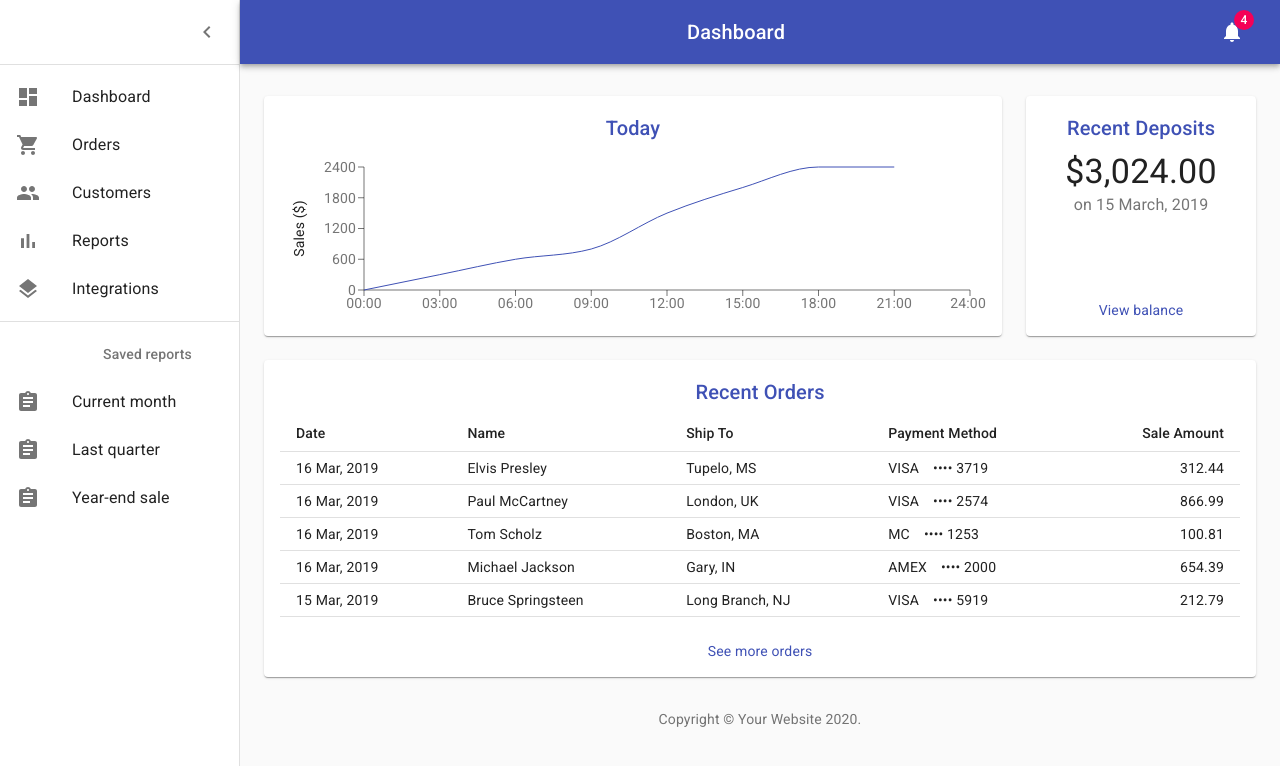
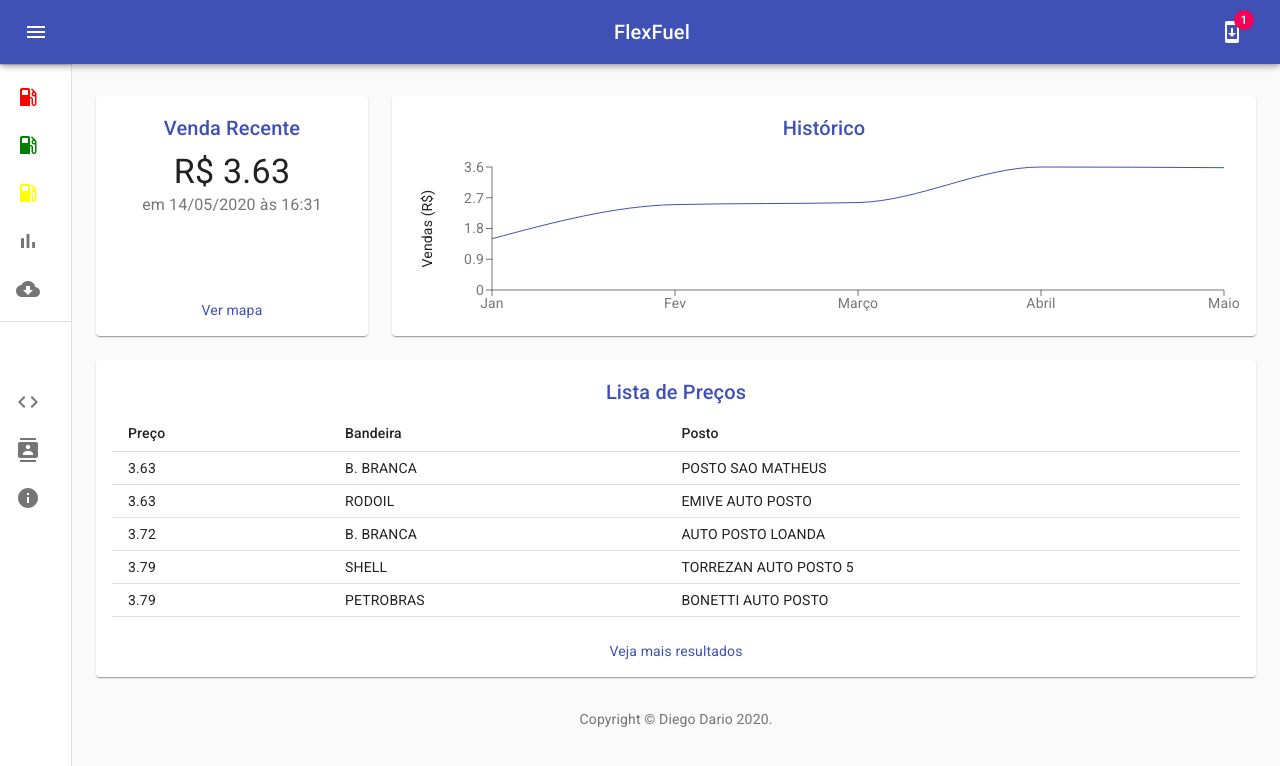
Before and after one commit to diegodario88/flexfuel, a React (Create React App) app: page / in a window 1280 px wide. Shown: the top 766 px of the page. Built offline with nearby package versions, Linux system fonts and the light colour scheme.

Commit message:
feat: added skeleton

```diff
--- a/src/components/chart/chart.component.jsx
+++ b/src/components/chart/chart.component.jsx
@@ -9,15 +9,12 @@ function createData(time, amount) {
 }
 
 const data = [
-  createData('00:00', 0),
-  createData('03:00', 300),
-  createData('06:00', 600),
-  createData('09:00', 800),
-  createData('12:00', 1500),
-  createData('15:00', 2000),
-  createData('18:00', 2400),
-  createData('21:00', 2400),
-  createData('24:00', undefined)
+  createData('Jan', 1.50),
+  createData('Fev', 2.50),
+  createData('Março', 2.56),
+  createData('Abril', 3.60),
+  createData('Maio', 3.58)
+
 ]
 
 export default function Chart() {
@@ -25,7 +22,7 @@ export default function Chart() {
 
   return (
     <React.Fragment>
-      <Title>Today</Title>
+      <Title>Histórico</Title>
       <ResponsiveContainer>
         <LineChart
           data={data}
@@ -43,7 +40,7 @@ export default function Chart() {
               position="left"
               style={{ textAnchor: 'middle', fill: theme.palette.text.primary }}
             >
-              Sales ($)
+              Vendas (R$)
             </Label>
           </YAxis>
           <Line type="monotone" dataKey="amount" stroke={theme.palette.primary.main} dot={false} />
--- a/src/components/dashboard/dashboard.component.jsx
+++ b/src/components/dashboard/dashboard.component.jsx
@@ -17,10 +17,10 @@ import Paper from '@material-ui/core/Paper'
 import Link from '@material-ui/core/Link'
 import MenuIcon from '@material-ui/icons/Menu'
 import ChevronLeftIcon from '@material-ui/icons/ChevronLeft'
-import NotificationsIcon from '@material-ui/icons/Notifications'
+import Refresh from '@material-ui/icons/SystemUpdate'
 import { mainListItems, secondaryListItems } from '../list-item/list-item.component'
 import Chart from '../chart/chart.component'
-import Deposits from '../deposits/deposits.component'
+import Sales from '../sales/sales.component'
 import Orders from '../orders/orders.component'
 
 function Copyright() {
@@ -28,7 +28,7 @@ function Copyright() {
     <Typography variant="body2" color="textSecondary" align="center">
       {'Copyright © '}
       <Link color="inherit" href="https://material-ui.com/">
-        Your Website
+        Diego Dario
       </Link>{' '}
       {new Date().getFullYear()}
       {'.'}
@@ -119,7 +119,7 @@ const useStyles = makeStyles((theme) => ({
 
 export default function Dashboard() {
   const classes = useStyles()
-  const [open, setOpen] = React.useState(true)
+  const [open, setOpen] = React.useState(false)
   const handleDrawerOpen = () => {
     setOpen(true)
   }
@@ -143,11 +143,11 @@ export default function Dashboard() {
             <MenuIcon />
           </IconButton>
           <Typography component="h1" variant="h6" color="inherit" noWrap className={classes.title}>
-            Dashboard
+            FlexFuel
           </Typography>
           <IconButton color="inherit">
-            <Badge badgeContent={4} color="secondary">
-              <NotificationsIcon />
+            <Badge badgeContent={1} color="secondary">
+              <Refresh />
             </Badge>
           </IconButton>
         </Toolbar>
@@ -173,16 +173,16 @@ export default function Dashboard() {
         <div className={classes.appBarSpacer} />
         <Container maxWidth="lg" className={classes.container}>
           <Grid container spacing={3}>
+            {/* Recent Sales */}
+            <Grid item xs={12} md={4} lg={3}>
+              <Paper className={fixedHeightPaper}>
+                <Sales />
+              </Paper>
+            </Grid>
             {/* Chart */}
             <Grid item xs={12} md={8} lg={9}>
               <Paper className={fixedHeightPaper}>
                 <Chart />
-              </Paper>
-            </Grid>
-            {/* Recent Deposits */}
-            <Grid item xs={12} md={4} lg={3}>
-              <Paper className={fixedHeightPaper}>
-                <Deposits />
               </Paper>
             </Grid>
             {/* Recent Orders */}
--- a/src/components/list-item/list-item.component.jsx
+++ b/src/components/list-item/list-item.component.jsx
@@ -3,68 +3,68 @@ import ListItem from '@material-ui/core/ListItem'
 import ListItemIcon from '@material-ui/core/ListItemIcon'
 import ListItemText from '@material-ui/core/ListItemText'
 import ListSubheader from '@material-ui/core/ListSubheader'
-import DashboardIcon from '@material-ui/icons/Dashboard'
-import ShoppingCartIcon from '@material-ui/icons/ShoppingCart'
-import PeopleIcon from '@material-ui/icons/People'
+import LocalGas from '@material-ui/icons/LocalGasStation'
+import Contact from '@material-ui/icons/Contacts'
+import Code from '@material-ui/icons/Code'
 import BarChartIcon from '@material-ui/icons/BarChart'
-import LayersIcon from '@material-ui/icons/Layers'
-import AssignmentIcon from '@material-ui/icons/Assignment'
+import CloudDownloa from '@material-ui/icons/CloudDownload'
+import Info from '@material-ui/icons/Info'
 
 export const mainListItems = (
   <div>
     <ListItem button>
       <ListItemIcon>
-        <DashboardIcon />
+        <LocalGas style={{ fill: 'red' }} />
       </ListItemIcon>
-      <ListItemText primary="Dashboard" />
+      <ListItemText primary="Gasolina" />
     </ListItem>
     <ListItem button>
       <ListItemIcon>
-        <ShoppingCartIcon />
+        <LocalGas style={{ fill: 'green' }} />
       </ListItemIcon>
-      <ListItemText primary="Orders" />
+      <ListItemText primary="Etanol" />
     </ListItem>
     <ListItem button>
       <ListItemIcon>
-        <PeopleIcon />
+        <LocalGas style={{ fill: 'yellow' }}/>
       </ListItemIcon>
-      <ListItemText primary="Customers" />
+      <ListItemText primary="Diesel" />
     </ListItem>
     <ListItem button>
       <ListItemIcon>
         <BarChartIcon />
       </ListItemIcon>
-      <ListItemText primary="Reports" />
+      <ListItemText primary="Gráficos" />
     </ListItem>
     <ListItem button>
       <ListItemIcon>
-        <LayersIcon />
+        <CloudDownloa />
       </ListItemIcon>
-      <ListItemText primary="Integrations" />
+      <ListItemText primary="Downloads" />
     </ListItem>
   </div>
 )
 
 export const secondaryListItems = (
   <div>
-    <ListSubheader inset>Saved reports</ListSubheader>
+    <ListSubheader inset>Links</ListSubheader>
     <ListItem button>
       <ListItemIcon>
-        <AssignmentIcon />
+        <Code />
       </ListItemIcon>
-      <ListItemText primary="Current month" />
+      <ListItemText primary="Código" />
     </ListItem>
     <ListItem button>
       <ListItemIcon>
-        <AssignmentIcon />
+        <Contact />
       </ListItemIcon>
-      <ListItemText primary="Last quarter" />
+      <ListItemText primary="Contato" />
     </ListItem>
     <ListItem button>
       <ListItemIcon>
-        <AssignmentIcon />
+        <Info />
       </ListItemIcon>
-      <ListItemText primary="Year-end sale" />
+      <ListItemText primary="Informações" />
     </ListItem>
   </div>
 )
--- a/src/components/orders/orders.component.jsx
+++ b/src/components/orders/orders.component.jsx
@@ -9,16 +9,16 @@ import TableRow from '@material-ui/core/TableRow'
 import Title from '../title/title.component'
 
 // Generate Order Data
-function createData(id, date, name, shipTo, paymentMethod, amount) {
-  return { id, date, name, shipTo, paymentMethod, amount }
+function createData(id, price, station, name) {
+  return { id, price, station, name }
 }
 
 const rows = [
-  createData(0, '16 Mar, 2019', 'Elvis Presley', 'Tupelo, MS', 'VISA ⠀•••• 3719', 312.44),
-  createData(1, '16 Mar, 2019', 'Paul McCartney', 'London, UK', 'VISA ⠀•••• 2574', 866.99),
-  createData(2, '16 Mar, 2019', 'Tom Scholz', 'Boston, MA', 'MC ⠀•••• 1253', 100.81),
-  createData(3, '16 Mar, 2019', 'Michael Jackson', 'Gary, IN', 'AMEX ⠀•••• 2000', 654.39),
-  createData(4, '15 Mar, 2019', 'Bruce Springsteen', 'Long Branch, NJ', 'VISA ⠀•••• 5919', 212.79)
+  createData(0, 3.63, 'B. BRANCA', 'POSTO SAO MATHEUS'),
+  createData(1, 3.63, 'RODOIL', 'EMIVE AUTO POSTO'),
+  createData(2, 3.72, 'B. BRANCA', 'AUTO POSTO LOANDA'),
+  createData(3, 3.79, 'SHELL', 'TORREZAN AUTO POSTO 5'),
+  createData(4, 3.79, 'PETROBRAS', 'BONETTI AUTO POSTO')
 ]
 
 function preventDefault(event) {
@@ -35,32 +35,28 @@ export default function Orders() {
   const classes = useStyles()
   return (
     <React.Fragment>
-      <Title>Recent Orders</Title>
+      <Title>Lista de Preços</Title>
       <Table size="small">
         <TableHead>
           <TableRow>
-            <TableCell>Date</TableCell>
-            <TableCell>Name</TableCell>
-            <TableCell>Ship To</TableCell>
-            <TableCell>Payment Method</TableCell>
-            <TableCell align="right">Sale Amount</TableCell>
+            <TableCell align="left">Preço</TableCell>
+            <TableCell>Bandeira</TableCell>
+            <TableCell align="left">Posto</TableCell>
           </TableRow>
         </TableHead>
         <TableBody>
           {rows.map((row) => (
             <TableRow key={row.id}>
-              <TableCell>{row.date}</TableCell>
-              <TableCell>{row.name}</TableCell>
-              <TableCell>{row.shipTo}</TableCell>
-              <TableCell>{row.paymentMethod}</TableCell>
-              <TableCell align="right">{row.amount}</TableCell>
+              <TableCell align="left">{row.price}</TableCell>
+              <TableCell>{row.station}</TableCell>
+              <TableCell align="left">{row.name}</TableCell>
             </TableRow>
           ))}
         </TableBody>
       </Table>
       <div className={classes.seeMore}>
         <Link color="primary" href="#" onClick={preventDefault}>
-          See more orders
+          Veja mais resultados
         </Link>
       </div>
     </React.Fragment>
--- a/src/components/deposits/deposits.component.jsx
+++ b/src/components/sales/sales.component.jsx
@@ -14,20 +14,20 @@ const useStyles = makeStyles({
   }
 })
 
-export default function Deposits() {
+export default function Sales() {
   const classes = useStyles()
   return (
     <React.Fragment>
-      <Title>Recent Deposits</Title>
+      <Title>Venda Recente</Title>
       <Typography component="p" variant="h4">
-        $3,024.00
+        R$ 3.63
       </Typography>
       <Typography color="textSecondary" className={classes.depositContext}>
-        on 15 March, 2019
+        em 14/05/2020 às 16:31
       </Typography>
       <div>
         <Link color="primary" href="#" onClick={preventDefault}>
-          View balance
+          Ver mapa
         </Link>
       </div>
     </React.Fragment>
```
